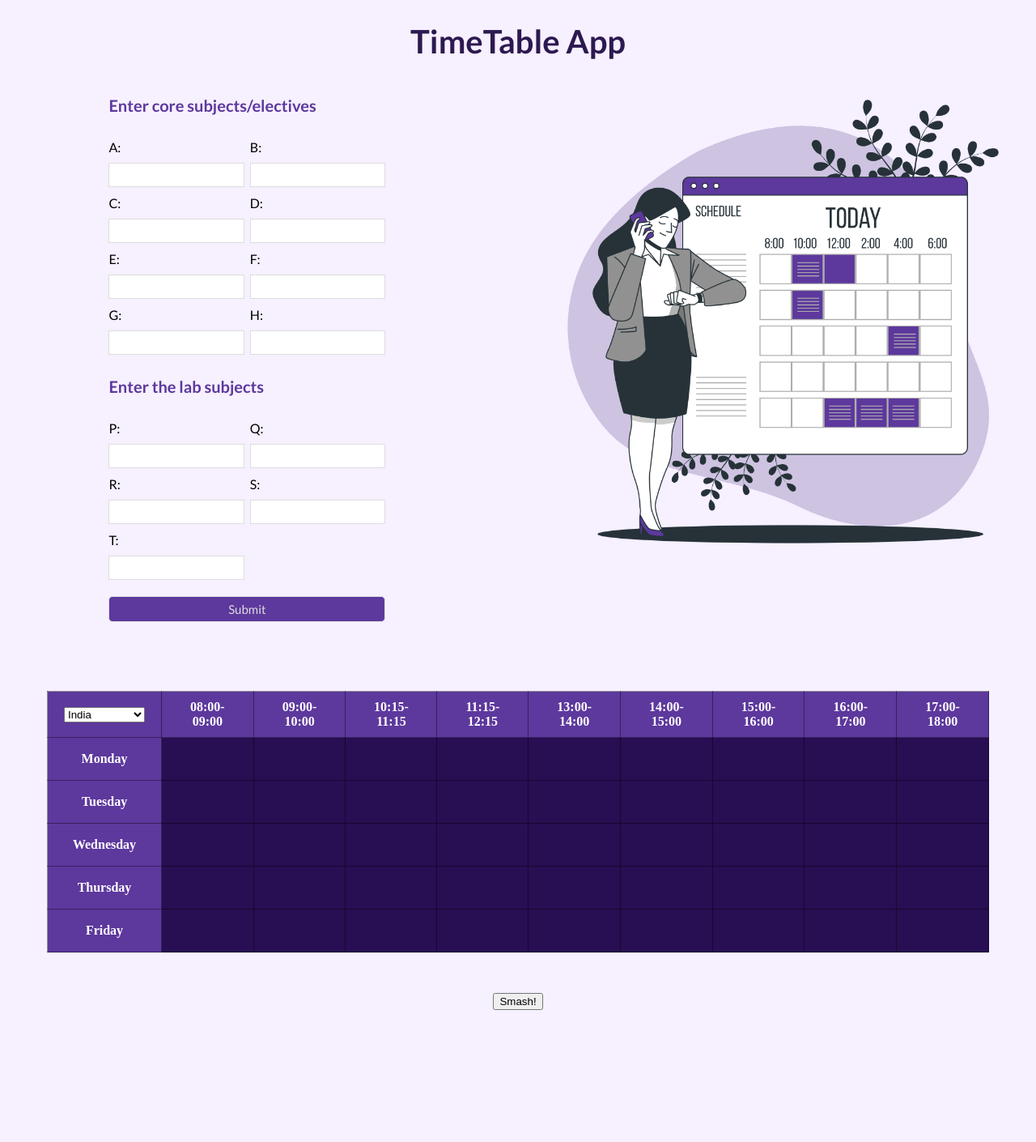
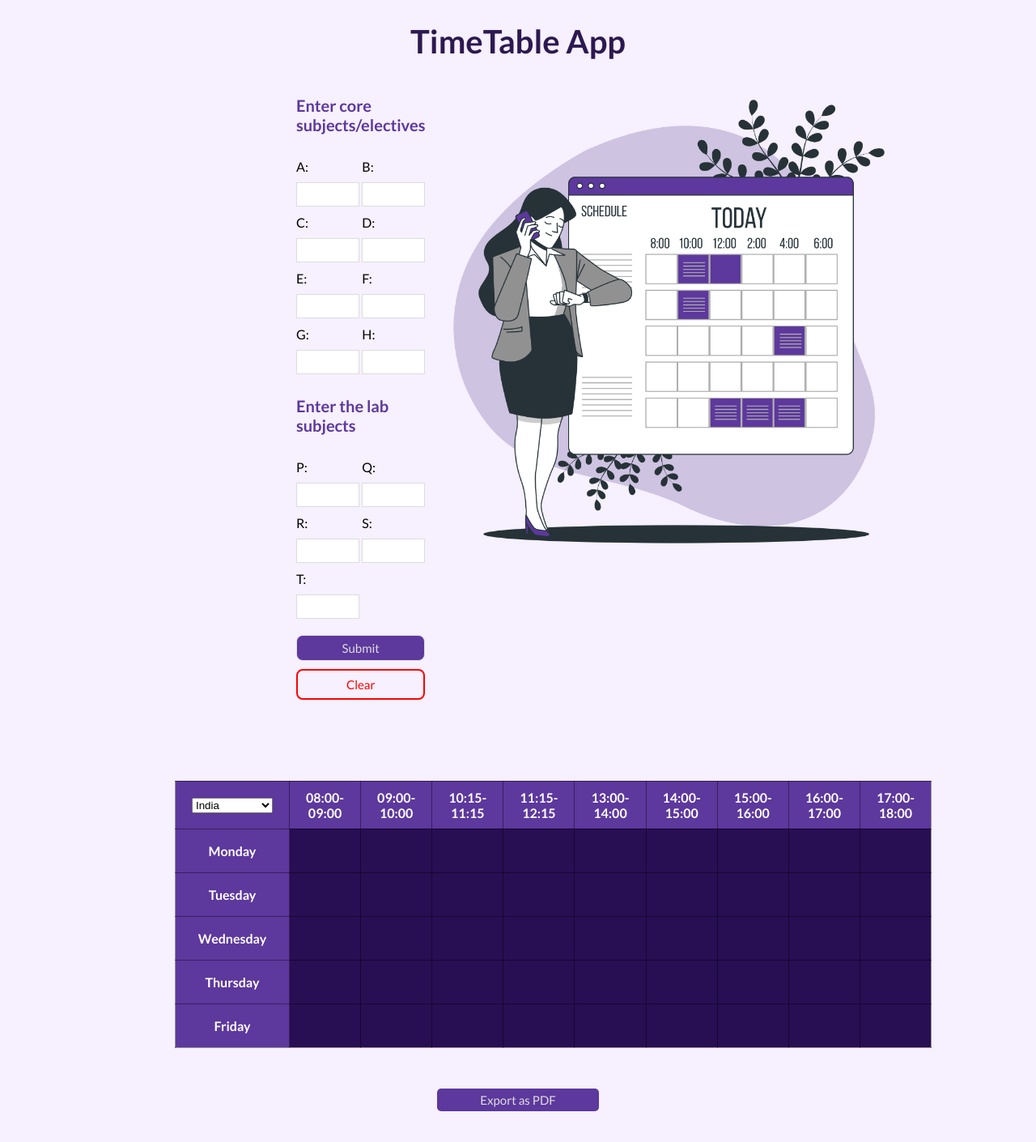
Before and after one commit to Pavithra-Rajan/Code-Init2021, a React (Create React App) app: page / in a window 1280 px wide. Shown: the top 1410 px of the page at 81% size. Before the commit the page ends 1255 px from the top, so only its background shows below. Built offline with nearby package versions, Linux system fonts and the light colour scheme.

Commit message:
Added the plus slot logic+ Editing colour sswitch validation and small css tweaks and clear

```diff
--- a/src/App.js
+++ b/src/App.js
@@ -18,9 +18,11 @@ function App() {
   return (
     <div className="App">
       <h1>TimeTable App</h1>
-      <Entry final={final} setFinal={setFinal}/>
-      <Table final={final} model2={model2} setModel2={setModel2}></Table>
-      <CanvPrint></CanvPrint>
+      <div id="page">
+        <Entry final={final} setFinal={setFinal}/>
+        <Table final={final} model2={model2} setModel2={setModel2}></Table>
+        <CanvPrint></CanvPrint>
+      </div>
     </div>
   );
 }
--- a/src/components/Print/CanvPrint.js
+++ b/src/components/Print/CanvPrint.js
@@ -11,7 +11,7 @@ export default function CanvPrint({slotlist}) {
         .then((canvas) => {
           const imgData = canvas.toDataURL('image/png');
           const pdf = new jsPDF('l', 'in', [2.127700243, 5]);
-          pdf.addImage(imgData, 'PNG', 0, 0, 5,1.8);
+          pdf.addImage(imgData, 'PNG', 0, 0, 5,1.6);
           pdf.save("download.pdf");
         });
       ;
@@ -21,7 +21,7 @@ export default function CanvPrint({slotlist}) {
 
     return (
         <div>
-            <button onClick={()=>save()}>Smash!</button>
+            <button id="exp" onClick={()=>save()}>Export as PDF</button>
         </div>
     )
 }
--- a/src/components/Table/Table.js
+++ b/src/components/Table/Table.js
@@ -3,10 +3,31 @@ import { useEffect } from 'react'
 
 export default function Table({final,model2,setModel2}) {
     const [tz,setTz] =useState("india")
+
+    let tr=document.getElementsByTagName("tr")
     function TZ_checker(event)
     {
         setTz(event.target.value)
     }
+
+    function colourchanger(subj,day,ind)
+    {
+        var legend={
+            "Monday":0,
+            "Tuesday":1,
+            "Wednesday":2,
+            "Thursday":3,
+            "Friday":4
+        }
+        var j=legend[day]
+        if (subj.length>0 && subj!=" ")
+        {
+            tr[j+1].children[1+ind].classList.remove('darkcell')
+        }
+        else
+        tr[j+1].children[1+ind].classList.add('darkcell')
+    }
+
     let tslotlist=[
         {"day":"Monday","slots":["A","F","D","B","G","E","-","-","H"]},
         {"day":"Tuesday","slots":["B","G","E","C","A","F","-","-","H"]},
@@ -36,11 +57,11 @@ export default function Table({final,model2,setModel2}) {
             {"day":"Thursday","slots":[]},
             {"day":"Friday","slots":[]}
         ]
-        var tr=document.getElementsByTagName("tr")
         for(var j=0;j<5;j++)
         {
             for(var i=0;i<9;i++)
             {
+                tr[j+1].children[1+i].classList.remove('plus')
                 if(tslotlist[j]["slots"][i]=='-')
                 {
                     model2temp[j]["slots"].push("")
@@ -55,6 +76,10 @@ export default function Table({final,model2,setModel2}) {
                 {
                     model2temp[j]["slots"].push(final[tslotlist[j]["slots"][i]])
                     tr[j+1].children[1+i].classList.remove('darkcell')
+                    if( (j==4&&i>3) || (j==1&&(i>3 && i<8)) || (j==0&&i==5) || ((j==2 ||j==3)&&i>4) )
+                    {
+                        tr[j+1].children[1+i].classList.add('plus')
+                    }
                 }
             }
         }
@@ -73,6 +98,9 @@ export default function Table({final,model2,setModel2}) {
                 tr[j+1].children[6].classList.remove("darkcell")
                 tr[j+1].children[7].classList.remove("darkcell")
                 tr[j+1].children[8].classList.remove("darkcell")
+                tr[j+1].children[6].classList.remove("plus")
+                tr[j+1].children[7].classList.remove("plus")
+                tr[j+1].children[8].classList.remove("plus")
                 model2temp[j].slots[5]=""
                 model2temp[j].slots[6]=final[pslotlist[j]["slots"]]
                 model2temp[j].slots[7]=""
@@ -138,15 +166,15 @@ export default function Table({final,model2,setModel2}) {
                 </tr>
                 {model2.map(data=>(<tr>
                     <th>{data.day}</th>
-                    <td><p suppressContentEditableWarning contentEditable spellCheck={false}> {data.slots[0]}</p></td>
-                    <td><p suppressContentEditableWarning contentEditable spellCheck={false}> {data.slots[1]}</p></td>
-                    <td><p suppressContentEditableWarning contentEditable spellCheck={false}> {data.slots[2]}</p></td>
-                    <td><p suppressContentEditableWarning contentEditable spellCheck={false}> {data.slots[3]}</p></td>
-                    <td><p suppressContentEditableWarning contentEditable spellCheck={false}> {data.slots[4]}</p></td>
-                    <td><p suppressContentEditableWarning contentEditable spellCheck={false}> {data.slots[5]}</p></td>
-                    <td><p suppressContentEditableWarning contentEditable spellCheck={false}> {data.slots[6]}</p></td>
-                    <td><p suppressContentEditableWarning contentEditable spellCheck={false}> {data.slots[7]}</p></td>
-                    <td><p suppressContentEditableWarning contentEditable spellCheck={false}> {data.slots[8]}</p></td>
+                    <td><p onBlur={(e)=>colourchanger(e.target.innerHTML,data.day,0)} suppressContentEditableWarning contentEditable spellCheck={false}> {data.slots[0]}</p></td>
+                    <td><p onBlur={(e)=>colourchanger(e.target.innerHTML,data.day,1)} suppressContentEditableWarning contentEditable spellCheck={false}> {data.slots[1]}</p></td>
+                    <td><p onBlur={(e)=>colourchanger(e.target.innerHTML,data.day,2)} suppressContentEditableWarning contentEditable spellCheck={false}> {data.slots[2]}</p></td>
+                    <td><p onBlur={(e)=>colourchanger(e.target.innerHTML,data.day,3)} suppressContentEditableWarning contentEditable spellCheck={false}> {data.slots[3]}</p></td>
+                    <td><p onBlur={(e)=>colourchanger(e.target.innerHTML,data.day,4)} suppressContentEditableWarning contentEditable spellCheck={false}> {data.slots[4]}</p></td>
+                    <td><p onBlur={(e)=>colourchanger(e.target.innerHTML,data.day,5)} suppressContentEditableWarning contentEditable spellCheck={false}> {data.slots[5]}</p></td>
+                    <td><p onBlur={(e)=>colourchanger(e.target.innerHTML,data.day,6)} suppressContentEditableWarning contentEditable spellCheck={false}> {data.slots[6]}</p></td>
+                    <td><p onBlur={(e)=>colourchanger(e.target.innerHTML,data.day,7)} suppressContentEditableWarning contentEditable spellCheck={false}> {data.slots[7]}</p></td>
+                    <td><p onBlur={(e)=>colourchanger(e.target.innerHTML,data.day,8)} suppressContentEditableWarning contentEditable spellCheck={false}> {data.slots[8]}</p></td>
                 </tr>))
                 }
             </table>
--- a/src/entry.js
+++ b/src/entry.js
@@ -6,9 +6,7 @@ const Entry = ({final,setFinal}) => {
                <div className="fm">
                 <FormEntry final={final} setFinal={setFinal} />
                </div>
-               <div className="pc">
                <Pic />
-               </div>
 
 
 
--- a/src/formentry.js
+++ b/src/formentry.js
@@ -15,13 +15,16 @@ const FormEntry = ({final,setFinal}) => {
         const s=e.target.S.value;
         const t=e.target.T.value;
         setFinal({"A":a,"B":b,"C":c,"D":d,"E":ee,"F":f,"G":g,"H":h,"P":p,"Q":q,"R":r,"S":s,"T":t});
-        e.target.reset();
+    }
+    function clear(e){
+        var form=document.getElementsByTagName("form")[0]
+        form.reset();
     }
 
     return (
         <div className="entry">
             <h2>Enter core subjects/electives</h2>
-            <form onSubmit={handleSubmit}>
+            <form name="subjects" onSubmit={handleSubmit}>
                 <div className="two-col">
                     <div className="col1">
                         <label>A: </label>
@@ -138,6 +141,7 @@ const FormEntry = ({final,setFinal}) => {
                     </div>
                 </div>
                 <input type="submit" value="Submit" />
+                <button id="clear" value="clear" onClick={()=>clear()}>Clear</button>
             </form>
 
         </div>
--- a/src/index.css
+++ b/src/index.css
@@ -31,15 +31,17 @@ input[type=submit] {
   background:#5D389D;
   border:0 none;
   cursor:pointer;
-  -webkit-border-radius: 5px;
-  border-radius: 5px;
+  -webkit-border-radius: 8px;
+  border-radius: 8px;
   color: #ddd;
+}
+input[type=submit]:hover{
+  background-color: #7649c5;
 }
 .timetable{
   margin-top: 2%;
-  display: flex;
-  justify-content: center;
-  align-items: center;
+  margin: auto;
+  display: table;
 }
 .entry {
   max-width: 500px;
@@ -83,29 +85,29 @@ h1{
 }
 .pic
 {
-  align-items: left;
+  display: table;
+  margin-left: auto;
+  margin-right: 200px;
 }
 .pic img {
   display: block;
   width: 600px;
   height: 600px;
-  margin-left: auto;
-  margin-right: auto;
+  margin: auto;
 }
 .rowC
 {
+  margin-top: 2%;
   display: flex;
-  margin-top: 2%;
 }
 .fm {
   max-width: 400px;
-  margin-left: 10%;
-}
-.pc
-{
-  margin-left: 15%;
+  padding-left: 200px;
+  display: table;
+  float: left;
 }
 table{
+  font-family: 'Lato', sans-serif;
   border-collapse: collapse;
 }
 table td{
@@ -135,8 +137,55 @@ table tr
   border-left: none;
 }
 .container{
+  display: table;
   padding: 50px;
+  float: left;
 }
 .darkcell{
   background-color: #280e53;
+  color: #ddd;
 }
+button{
+  margin-bottom: 50px;
+  font-family: 'Lato', sans-serif;
+  font-size: 15px;
+  padding:5px 15px;
+  background:#5D389D;
+  border:0 none;
+  width: 100%;
+  cursor:pointer;
+  -webkit-border-radius: 5px;
+  border-radius: 5px;
+  color: #ddd;
+}
+button:hover{
+  background-color: #7649c5;
+}
+#clear{
+  background: rgba(0, 0, 0, 0);
+  border: 2px solid red;
+  box-sizing: border-box;
+  color: red;
+}
+#clear:hover{
+background-color: red;
+color: #ddd;
+}
+#page{
+  width: 75%;
+  margin: auto;
+}
+#exp{
+  width: 200px;
+}
+.plus{
+  position: relative;
+}
+.plus::after{
+  content: '(+)';
+  font-size: 1em;
+  color: blackl;
+  position: absolute;
+  right: 5px;
+  bottom: 5px;
+}
```
